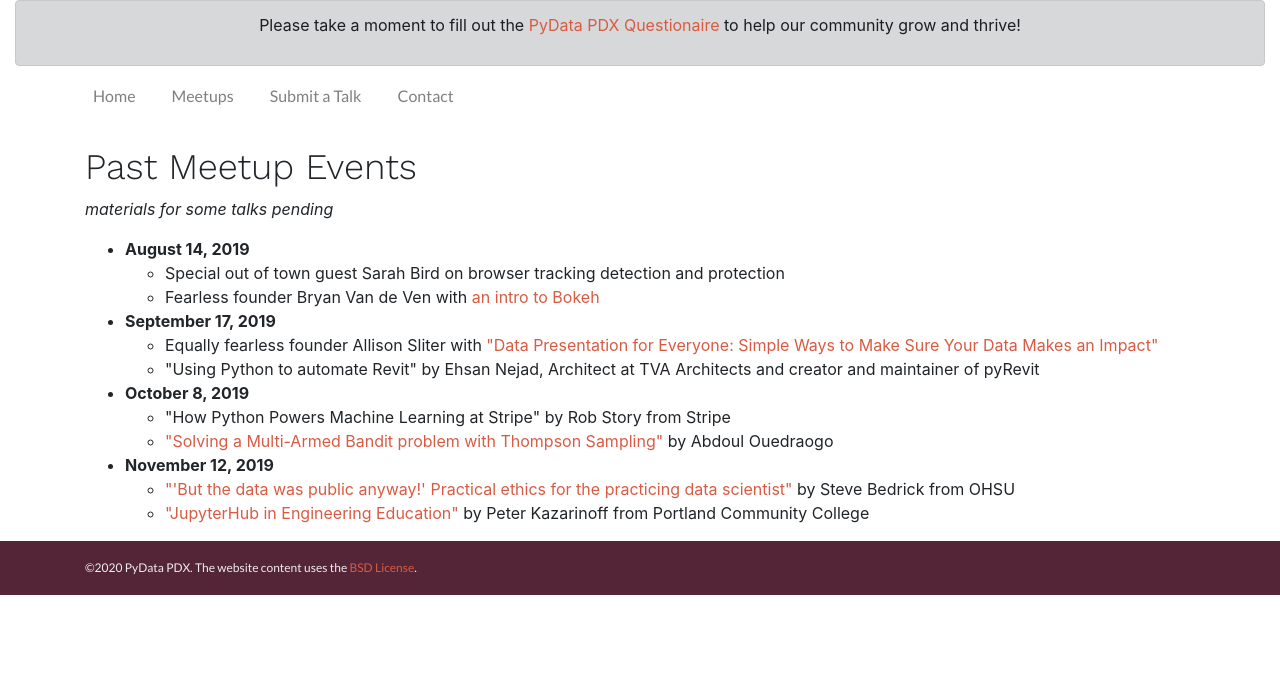
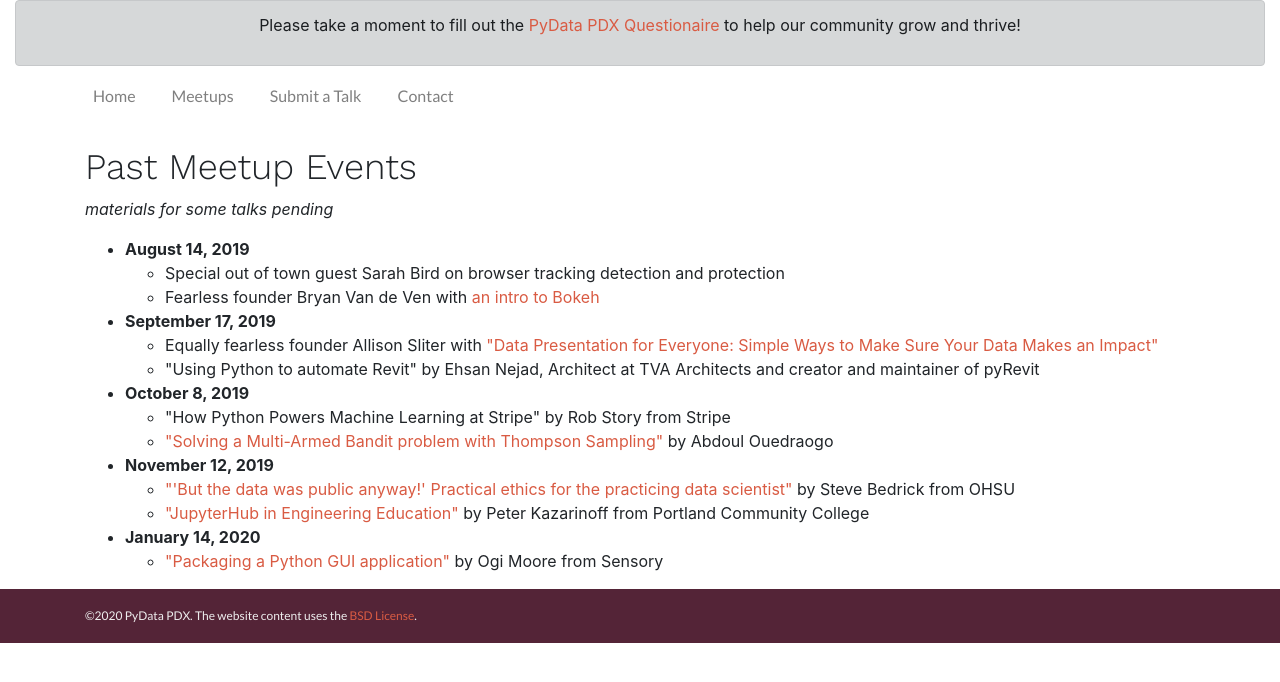
Before and after one commit to pydatapdx/pdx.pydata.org, a Jekyll site: the page built from meetups/index.html, in a window 1280 px wide. Shown: the top 682 px of the page. Built offline with Jekyll 4.4.1, drawn with Linux system fonts in a browser that asks for light colours.

Commit message:
added a link to Ogi Moore's slides

```diff
--- a/meetups/index.html
+++ b/meetups/index.html
@@ -28,4 +28,8 @@
             <li><a href = "https://github.com/pydatapdx/meetups/blob/master/2019-11-12/bedrick%20slides%20with%20presenter%20notes.pdf">"'But the data was public anyway!' Practical ethics for the practicing data scientist"</a> by Steve Bedrick from OHSU</li>
             <li><a href="https://github.com/pydatapdx/meetups/blob/master/2019-11-12/PeterKazarinoff_PyDataPDX_2019-11.pdf">"JupyterHub in Engineering Education"</a> by Peter Kazarinoff from Portland Community College</li>
 	    </ul>
+    <li><b>January 14, 2020</b>
+        <ul>
+            <li><a href = "https://j9ac9k.github.io/fbs-slides">"Packaging a Python GUI application"</a> by Ogi Moore from Sensory</li>
+        </ul>
 </div>
```
